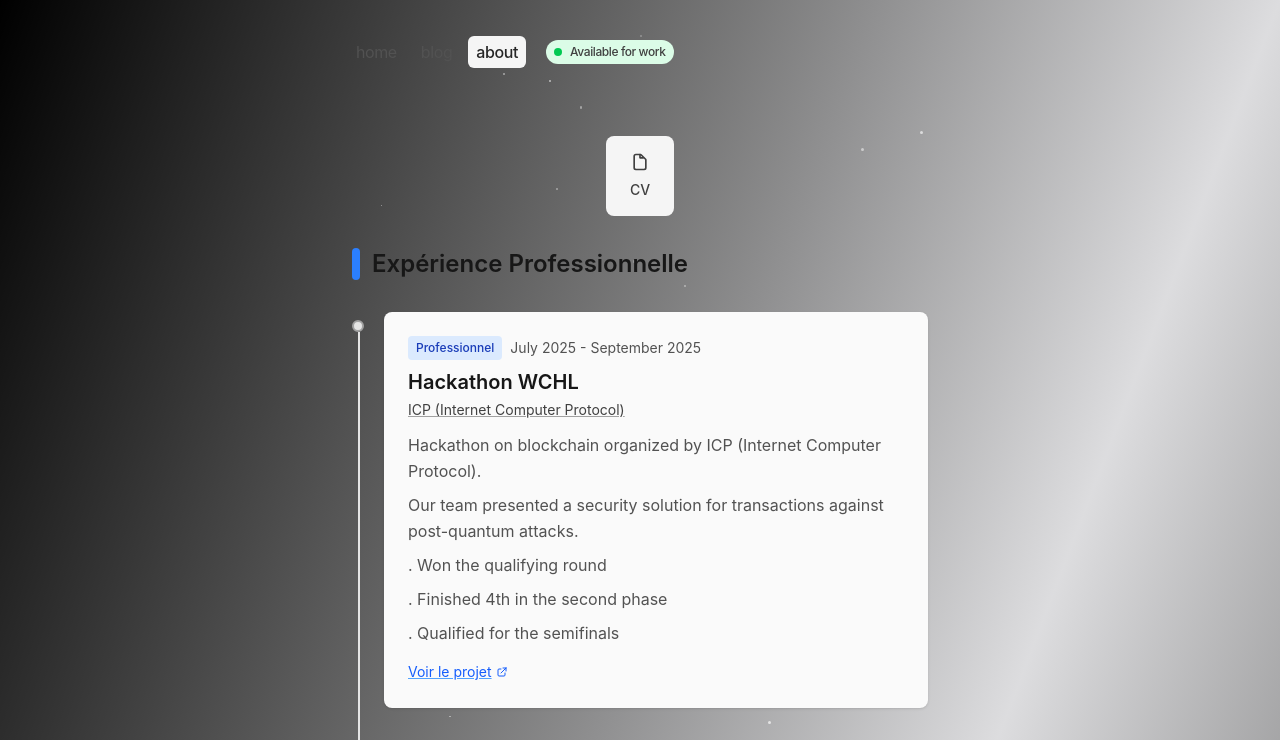
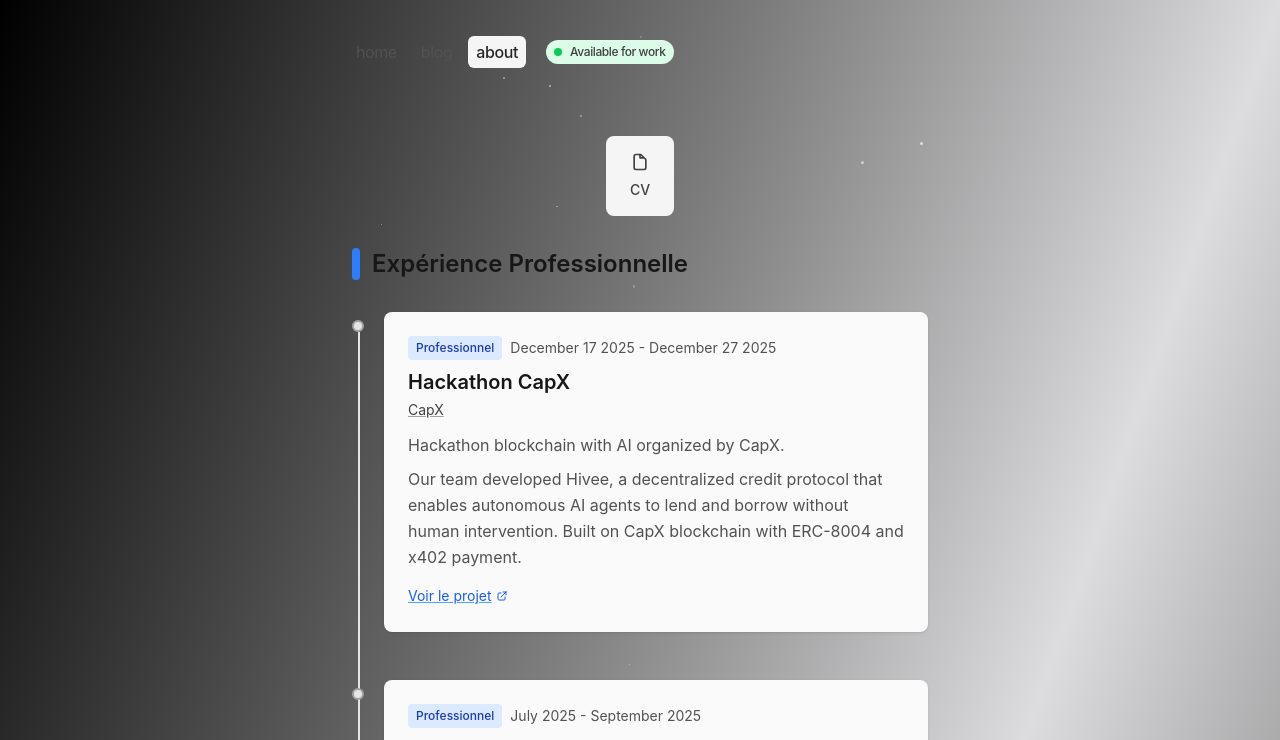
Before and after one commit to DIGIX666/Thox.me, a Next.js app: page /about in a window 1280 px wide. Shown: the top 740 px of the page. Built offline with nearby package versions, Linux system fonts and the light colour scheme.

Commit message:
feat: add new about experience

```diff
--- a/app/about/page.tsx
+++ b/app/about/page.tsx
@@ -21,6 +21,16 @@
 }
 
 const experiences: Experience[] = [
+  {
+    title: "Hackathon CapX",
+    organization: "CapX",
+    period: "December 17 2025 - December 27 2025",
+    description: `Hackathon blockchain with AI organized by CapX.
+    Our team developed Hivee, a decentralized credit protocol that enables autonomous AI agents to lend and borrow without human intervention. Built on CapX blockchain with ERC-8004 and x402 payment.`,
+    link: "https://hackathon.capx.ai/",
+    projectLink: "https://github.com/DIGIX666/Hivee",
+    type: "professional"
+  },
   {
     title: "Hackathon WCHL",
     organization: "ICP (Internet Computer Protocol)",
```
